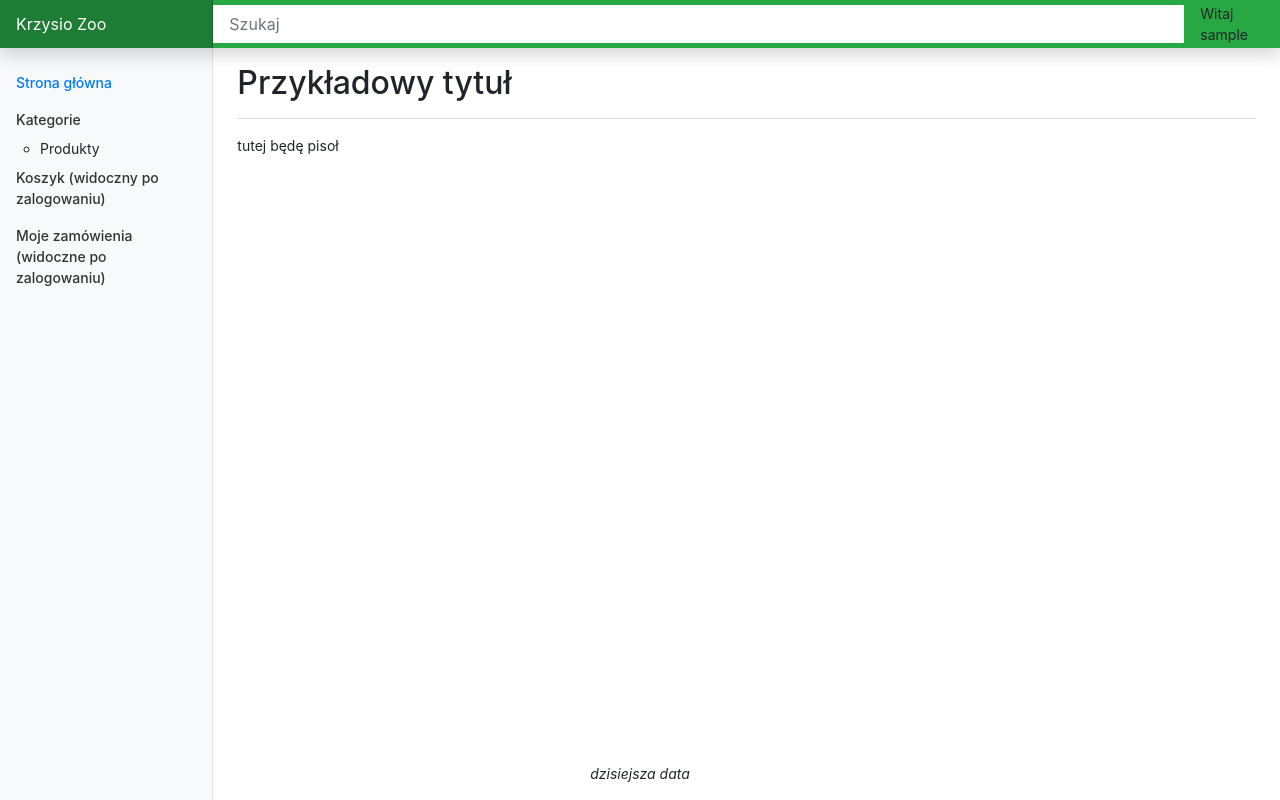
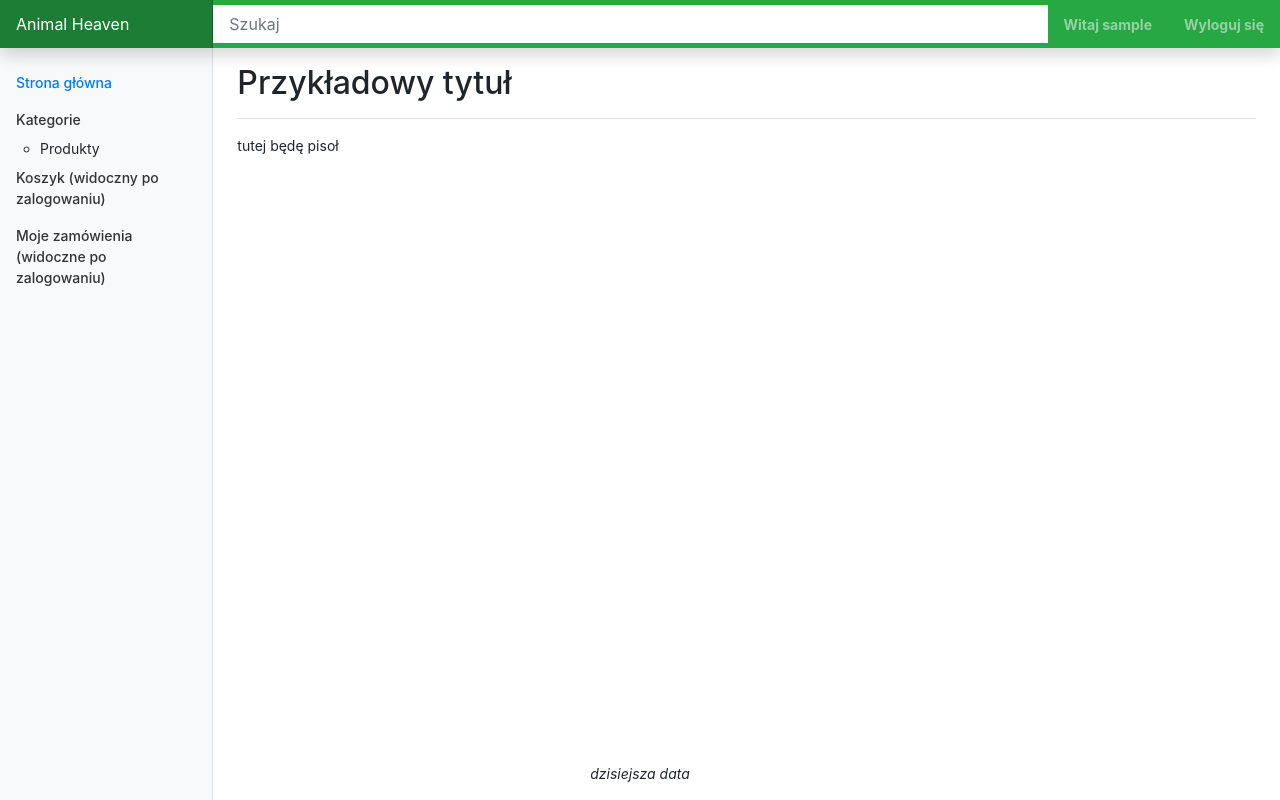
Before and after one commit to krzysiekkosior/shop-Animal-Heaven, a Django app: page / in a window 1280 px wide. Run offline with Django 3.2, Linux system fonts and the light colour scheme; the visitor is signed in with stand-in values (Sample User, id 1); some libraries are stand-ins or nearby versions.

Commit message:
base.html - wyświetlanie zaloguj/zarejestruj się lub witaj user + wyloguj się

```diff
--- a/shop/templates/base.html
+++ b/shop/templates/base.html
@@ -11,15 +11,24 @@
   </head>
   <body>
     <nav class="navbar navbar-dark sticky-top bg-success flex-md-nowrap p-0 shadow">
-  <a class="navbar-brand col-md-3 col-lg-2 mr-0 px-3" href="#">Krzysio Zoo</a>
+  <a class="navbar-brand col-md-3 col-lg-2 mr-0 px-3" href="#">Animal Heaven</a>
   <button class="navbar-toggler position-absolute d-md-none collapsed" type="button" data-toggle="collapse" data-target="#sidebarMenu" aria-controls="sidebarMenu" aria-expanded="false" aria-label="Toggle navigation">
     <span class="navbar-toggler-icon"></span>
   </button>
   <input class="form-control form-control-light w-100" type="text" placeholder="Szukaj" aria-label="Search">
+      {% if user.is_authenticated %}
           <ul class="navbar-nav px-3">
-      {% if user.is_authenticated %}
-          Witaj {{ user }}
+            <li class="nav-item text-nowrap">
+              <a class="nav-link" href="#"><b>Witaj {{ user }}</b></a>
+            </li>
+          </ul>
+          <ul class="navbar-nav px-3">
+            <li class="nav-item text-nowrap">
+              <a class="nav-link" href="#"><b>Wyloguj się</b></a>
+            </li>
+          </ul>
       {% else %}
+          <ul class="navbar-nav px-3">
             <li class="nav-item text-nowrap">
               <a class="nav-link" href="#"><b>Zaloguj się</b></a>
             </li>
@@ -28,8 +37,8 @@
             <li class="nav-item text-nowrap">
               <a class="nav-link" href="#"><b>Zarejestruj się</b></a>
             </li>
+          </ul>
         {% endif %}
-  </ul>
 </nav>
 
 <div class="container-fluid">
```
Lines whose indentation alone changed are shown as unchanged.
